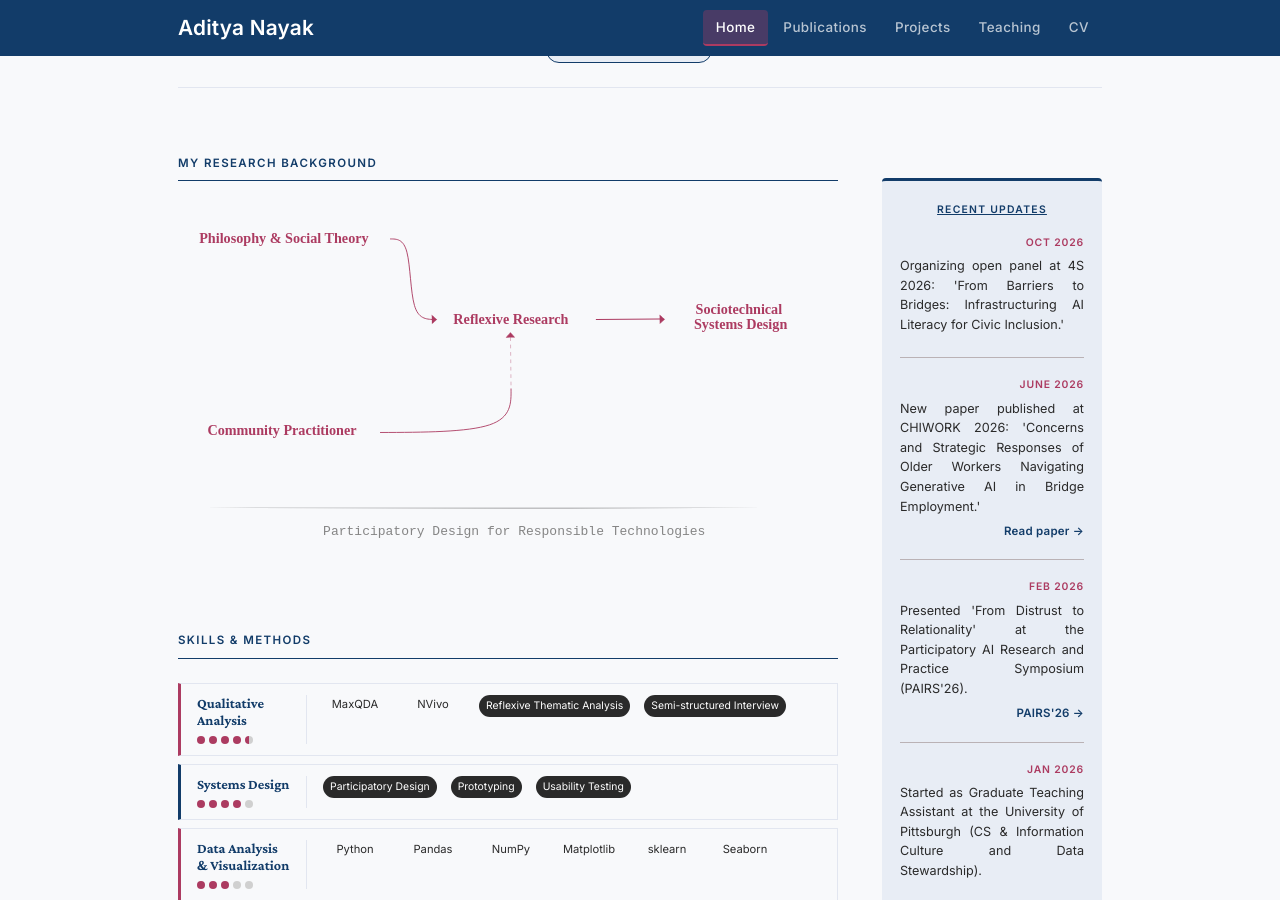
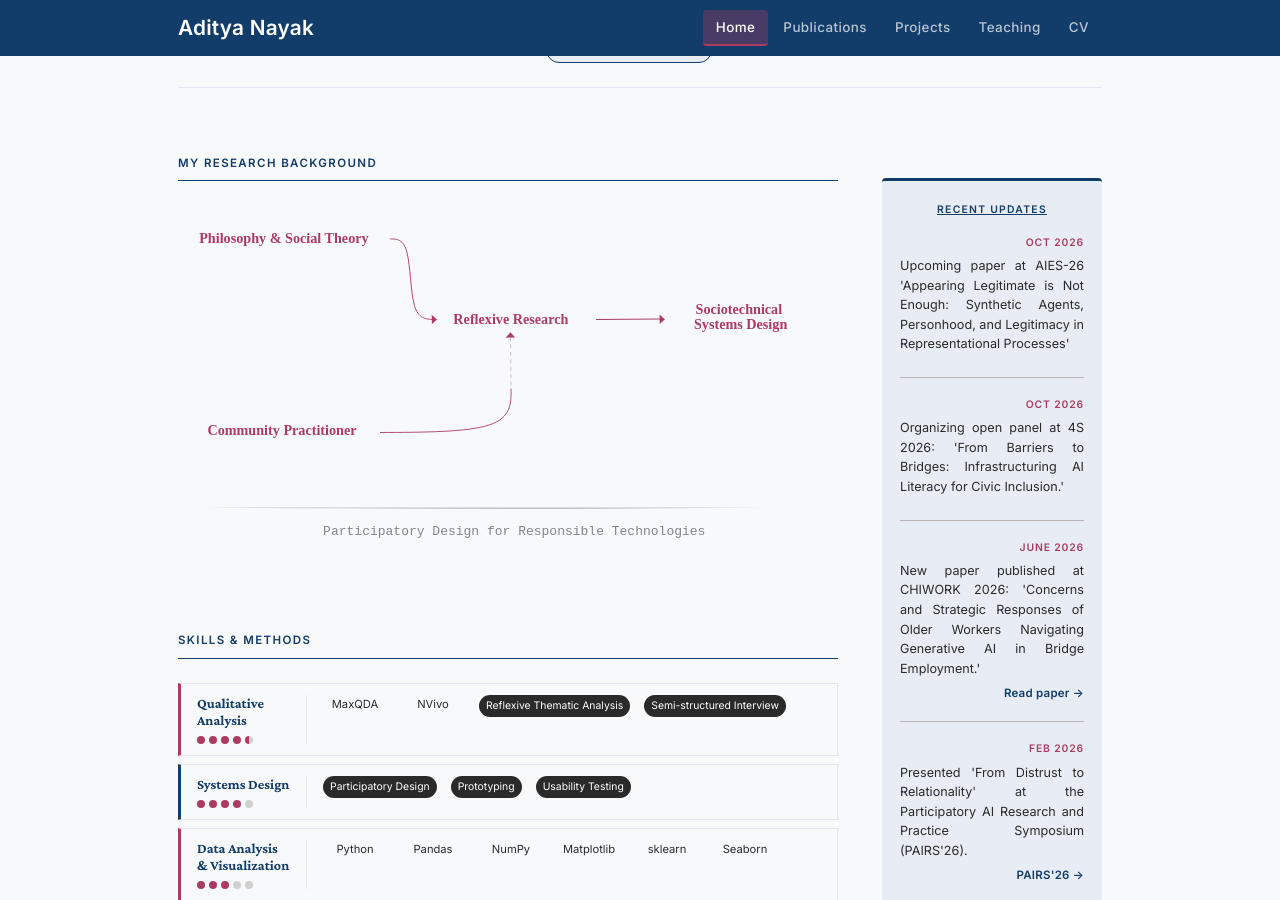
Before and after one commit to adityanayak-info/adityanayak-info.github.io, a Jekyll site: the page built from index.md, in a window 1280 px wide and 900 px high, scrolled down 599 px. Built offline with Jekyll 4.4.1, drawn with Linux system fonts in a browser that asks for light colours.

Commit message:
Update news.yml

```diff
--- a/_data/news.yml
+++ b/_data/news.yml
@@ -4,6 +4,9 @@
 # Add new items at the TOP of the list.
 # "link" and "link_text" are optional — remove them if not needed.
 # ============================================================
+
+- date: "Oct 2026"
+  text: "Upcoming paper at AIES-26 'Appearing Legitimate is Not Enough: Synthetic Agents, Personhood, and Legitimacy in Representational Processes'"
 
 - date: "Oct 2026"
   text: "Organizing open panel at 4S 2026: 'From Barriers to Bridges: Infrastructuring AI Literacy for Civic Inclusion.'"
```
